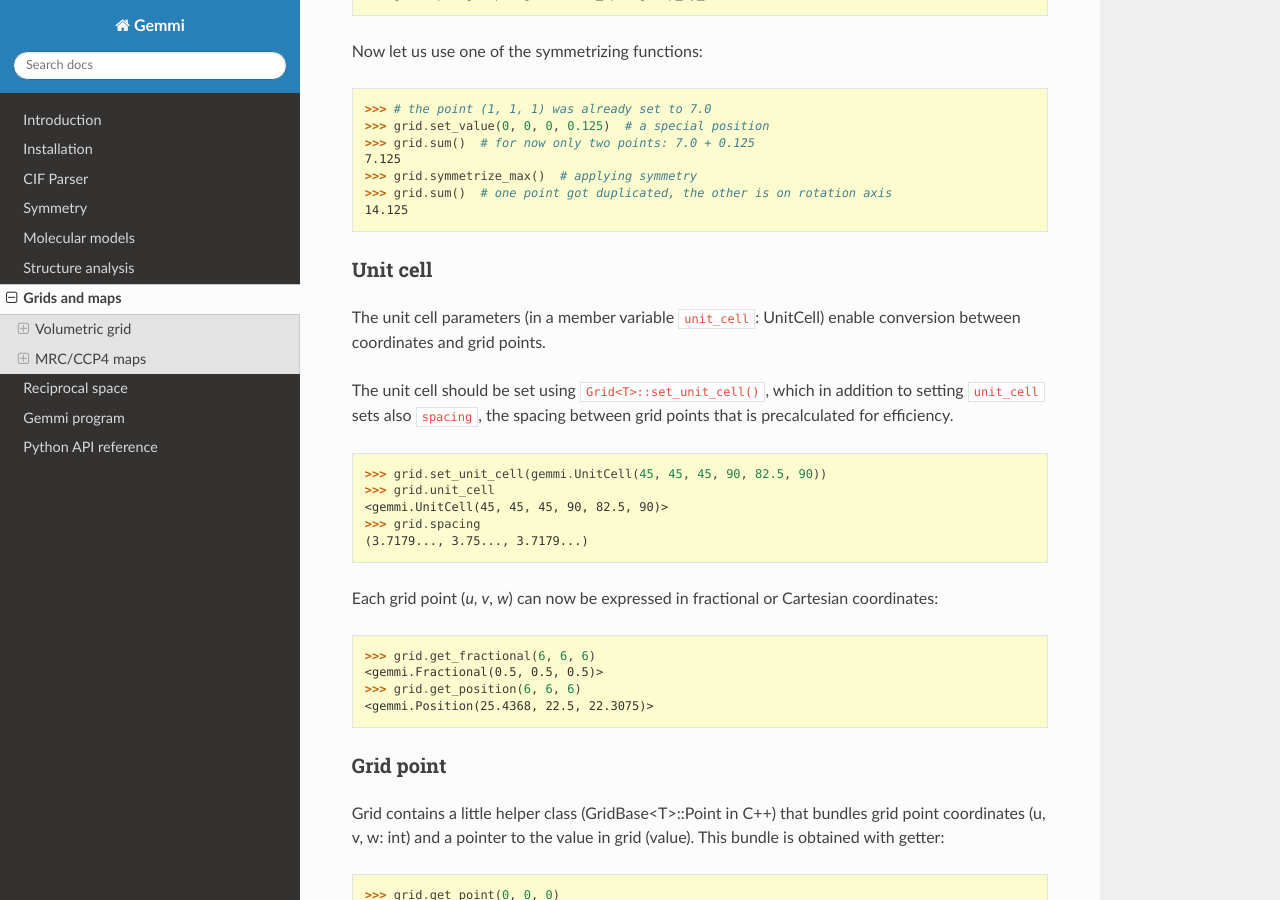
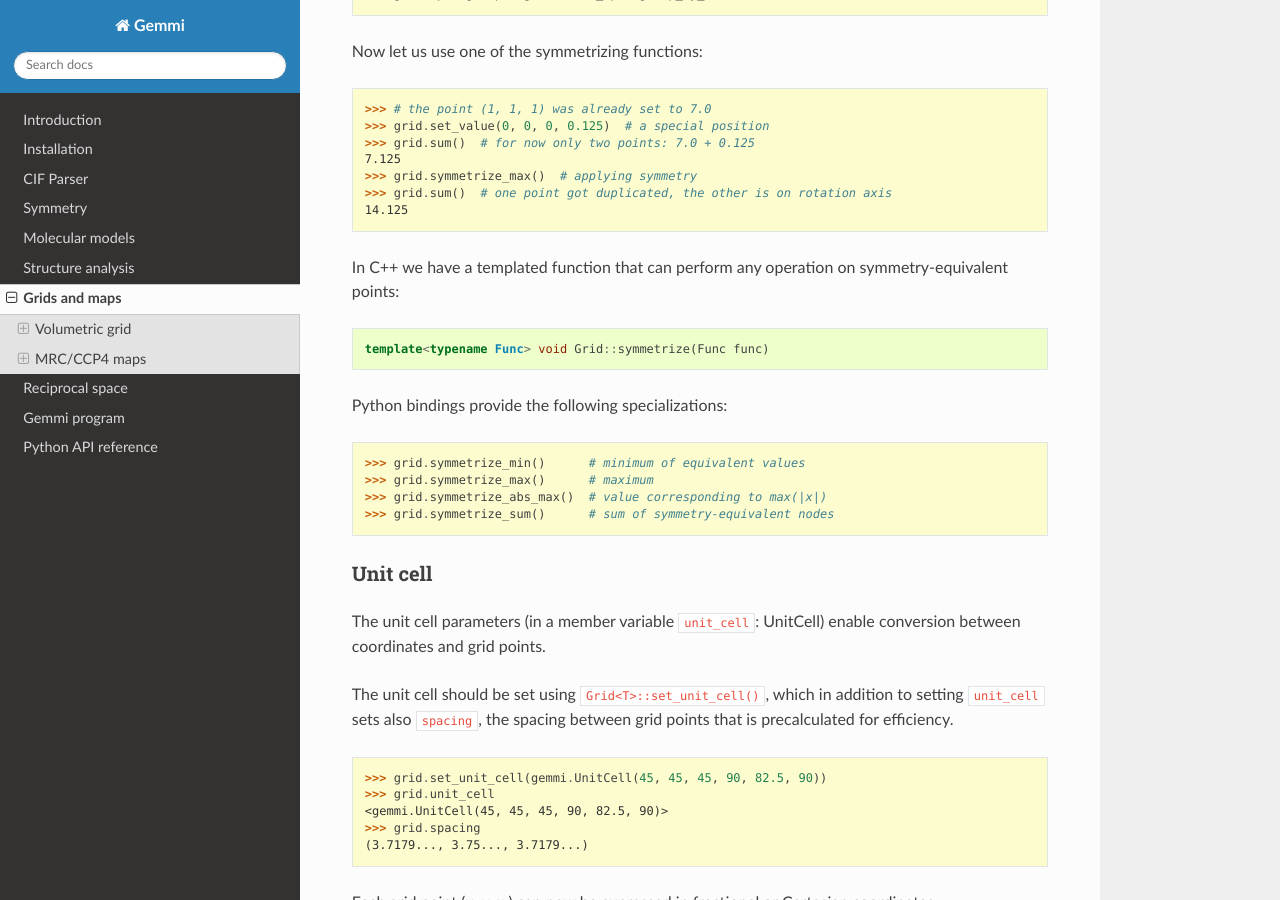
Before and after one commit to project-gemmi/gemmi, a Sphinx documentation site: the page built from docs/grid.rst, in a window 1280 px wide and 900 px high, scrolled down 2364 px. Built offline with Sphinx 7.4.7 and the Read the Docs theme 2.0.0, drawn with Linux system fonts in a browser that asks for light colours.

Commit message:
add functions Grid.symmetrize_abs_max() and Grid.symmetrize_sum()

```diff
--- a/docs/grid.rst
+++ b/docs/grid.rst
@@ -135,6 +135,19 @@ Now let us use one of the symmetrizing functions:
   >>> grid.sum()  # one point got duplicated, the other is on rotation axis
   14.125
 
+In C++ we have a templated function that can perform any operation
+on symmetry-equivalent points::
+
+    template<typename Func> void Grid::symmetrize(Func func)
+
+Python bindings provide the following specializations:
+
+.. doctest::
+
+  >>> grid.symmetrize_min()      # minimum of equivalent values
+  >>> grid.symmetrize_max()      # maximum
+  >>> grid.symmetrize_abs_max()  # value corresponding to max(|x|)
+  >>> grid.symmetrize_sum()      # sum of symmetry-equivalent nodes
 
 Unit cell
 ---------
```
Also changed, not shown: 2 other files.
